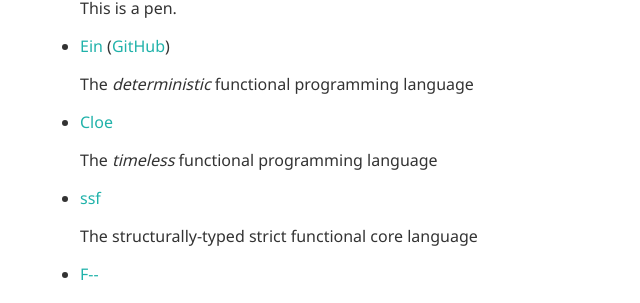
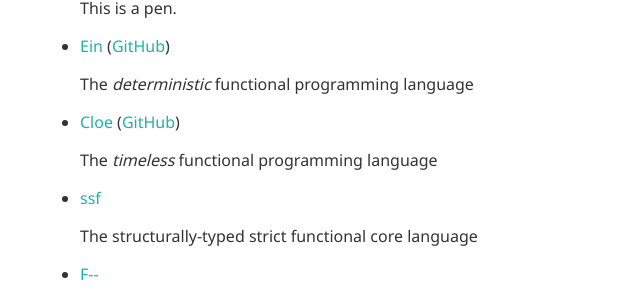
Before and after one commit to raviqqe/raviqqe.github.io, a Jekyll site: the page built from index.md, in a window 1280 px wide and 900 px high. Shown: the part 279-582 px from the top of the window, without its empty margins (200-840 px from the left). Built offline with Jekyll 4.4.1, drawn with Linux system fonts in a browser that asks for light colours; our own code applies the rules of GitHub Pages for plain Markdown files.

Commit message:
Revert "Update"
This reverts commit e3a3ac2257175e27764d9cf7ed02ee6ab8b452c5.

```diff
--- a/index.md
+++ b/index.md
@@ -18,7 +18,7 @@ It is a software engineer.
 
   The _deterministic_ functional programming language
 
-- [Cloe](https://github.com/cloe-lang/cloe)
+- [Cloe](https://cloe-lang.org) ([GitHub](https://github.com/cloe-lang/cloe))
 
   The _timeless_ functional programming language
 
```
